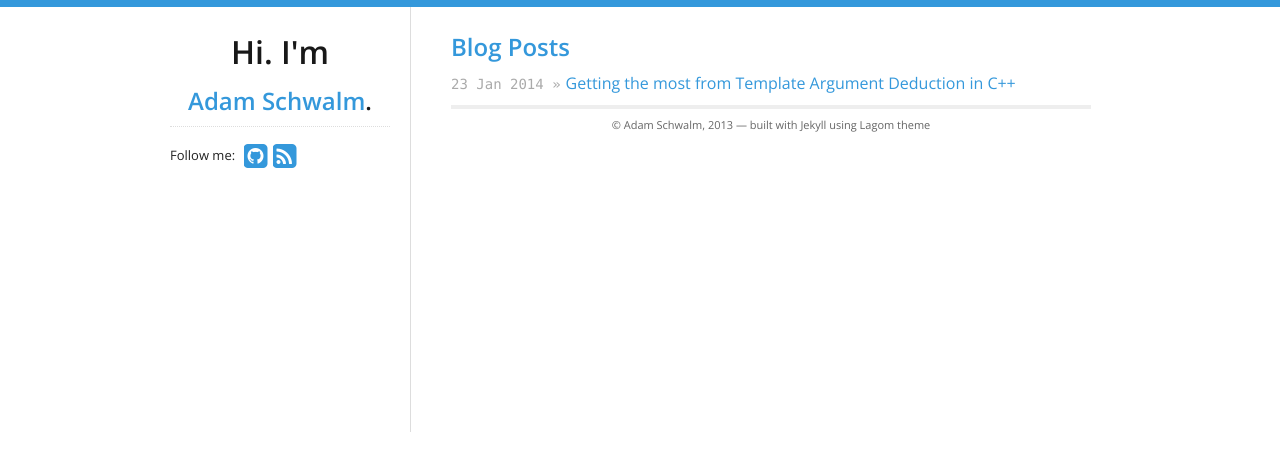
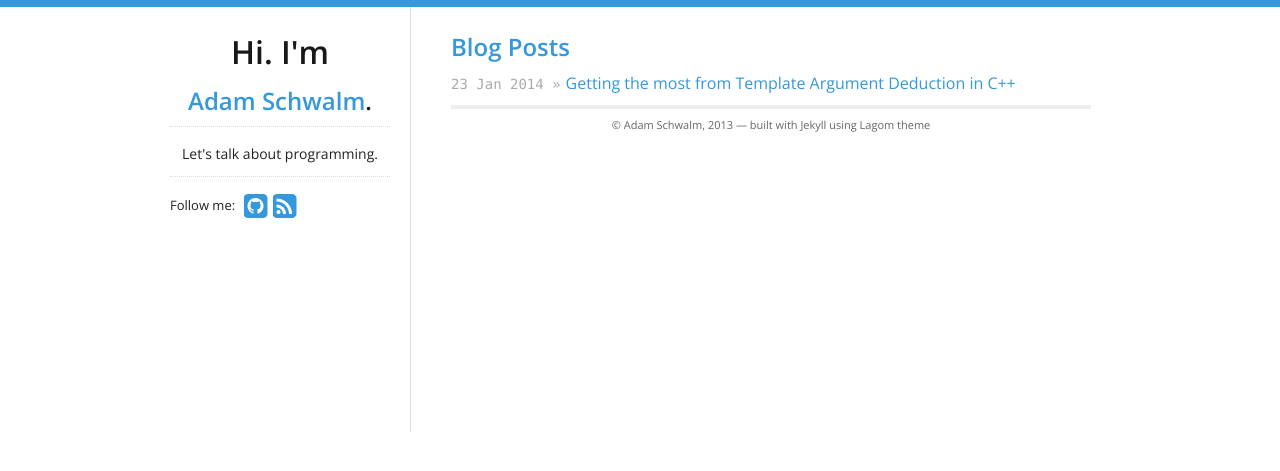
Before and after one commit to ALSchwalm/ALSchwalm.github.io, a Jekyll site: the page built from blog/index.html, in a window 1280 px wide. Shown: the top 471 px of the page. Built offline with Jekyll 4.4.1, drawn with Linux system fonts in a browser that asks for light colours; nearby versions of some CDN libraries.

Commit message:
Added quip to sidebar

```diff
--- a/_config.yml
+++ b/_config.yml
@@ -16,7 +16,7 @@ theme:
   # "Hi, I'm _______"
   name: Adam Schwalm
   email: alschwalm@gmail.com
-  tagline: "weak opinions, strongly held"
+  tagline: "Let's talk about programming"
 
   # Toggle "Postings are my own" disclaimer in footer
   show_disclaimer: false
--- a/_includes/css/screen.css
+++ b/_includes/css/screen.css
@@ -113,6 +113,11 @@ nav hr {
   margin-bottom: 15px;
   border: dotted #ddd;
   border-width: 1px 0 0;
+}
+
+#quip {
+  font-size: 14px;
+  text-align: center;
 }
 
 #social {
--- a/_includes/sidebar.html
+++ b/_includes/sidebar.html
@@ -1,6 +1,10 @@
 <nav>
   <h1>Hi. I'm</h1>
   <h2><a href="/">{{ site.theme.name }}</a>.</h2>
+  <hr/>
+  <div id="quip">
+    Let's talk about programming.
+  </div>
   <hr/>
   <div>
     <div id="social">
```
